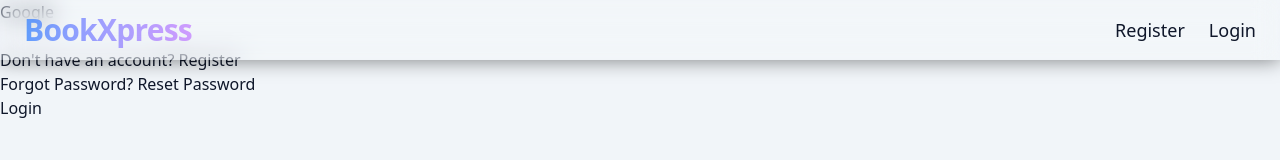
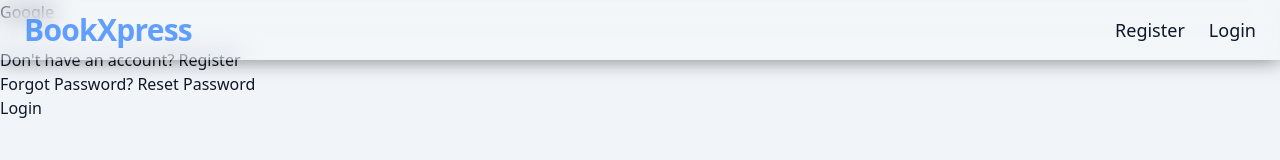
Before and after one commit to bhaskarradha123/BookXpress, a React (Vite) app in the folder frontend/: page /wishlist in a window 1280 px wide. Shown: the top 160 px of the page. Built offline with nearby package versions, Linux system fonts and the light colour scheme.

Commit message:
fix(Navbar): update gradient color in Navbar component

```diff
--- a/frontend/src/components/Navbar.jsx
+++ b/frontend/src/components/Navbar.jsx
@@ -60,7 +60,7 @@
           to="/"
           className="
             text-2xl md:text-3xl font-extrabold tracking-tight
-            bg-gradient-to-r from-blue-500 to-purple-400
+            bg-gradient-to-r from-blue-500 to-blue-500
             bg-clip-text text-transparent
             animate-pulse hover:scale-110 transition duration-300
           "
```
